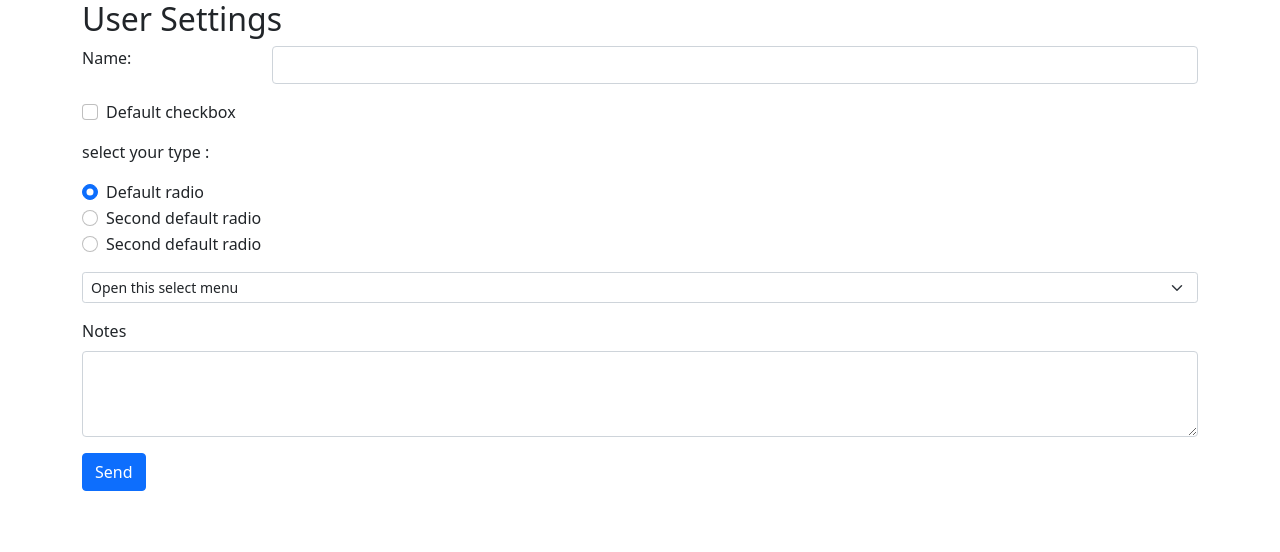
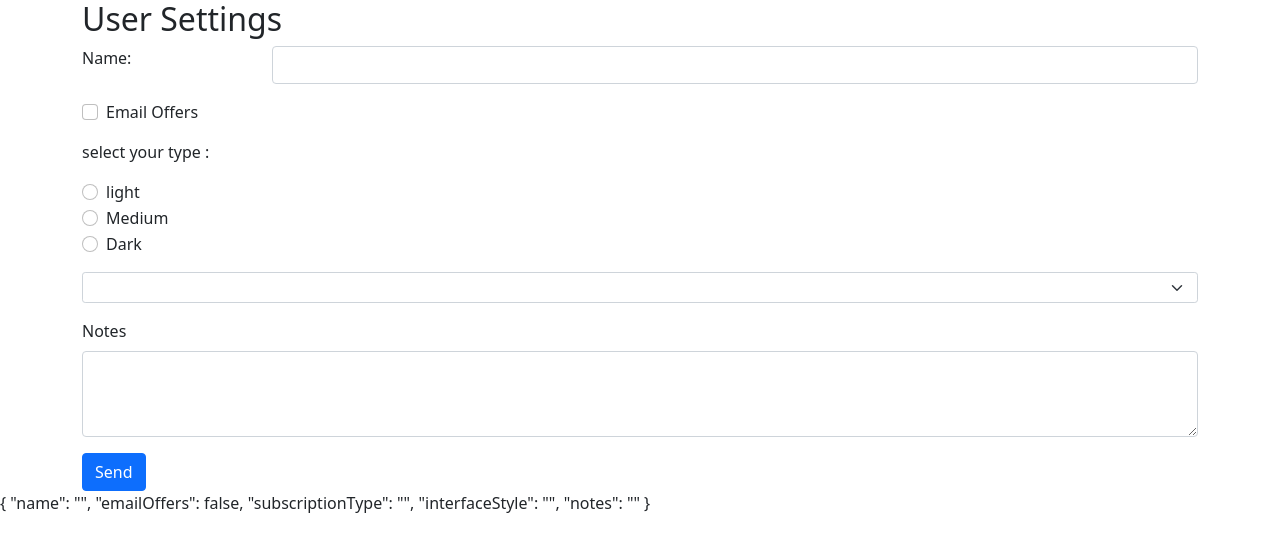
Before and after one commit to hodasalah/angular-form, an Angular app: page / in a window 1280 px wide. Shown: the top 552 px of the page. Built offline with nearby package versions, Linux system fonts and the light colour scheme.

Commit message:
save changes

```diff
--- /dev/null
+++ b/src/app/data/data.service.ts
@@ -0,0 +1,14 @@
+import { Injectable } from '@angular/core';
+import { Observable, of } from 'rxjs';
+import { UserSettings } from './user-settings';
+
+@Injectable({
+  providedIn: 'root'
+})
+export class DataService {
+
+  constructor() { }
+  postDatafromForm(formData: UserSettings): Observable<UserSettings> {
+    return of(formData)
+  }
+}
--- /dev/null
+++ b/src/app/data/user-settings.ts
@@ -0,0 +1,8 @@
+export interface UserSettings {
+  name: string,
+  emailOffers: boolean,
+  interfaceStyle: string,
+  subscriptionType: string,
+  notes: string
+
+}
--- a/src/app/user-settings-form/user-settings-form.component.css
+++ b/src/app/user-settings-form/user-settings-form.component.css
@@ -0,0 +1,8 @@
+/*these classes from ng-model if we want to show messages we had to use properties[valid invalid ..etc]*/
+
+/* .ng-invalid:not(form).ng-touched {
+  border: 1px solid red;
+} */
+.error-field {
+  border: 1px solid red;
+}
--- a/src/app/user-settings-form/user-settings-form.component.html
+++ b/src/app/user-settings-form/user-settings-form.component.html
@@ -1,51 +1,66 @@
 <div class="container">
   <h2>User Settings</h2>
-  <form action="">
+  <!-- <form #form="ngForm" ngNativeValidate> -->
+  <form #form="ngForm" (ngSubmit)="onSubmit(form)">
     <div class="row mb-3">
       <label for="name" class='col-sm-2'>Name:</label>
       <div class="col-sm-10">
-        <input type="text" id="name" class="form-control" name="name">
+        <input type="text" id="name" class="form-control" [class.error-field]='form.submitted && propertyTest.invalid'
+          name="name" [(ngModel)]="userSettings.name" #classTest required #propertyTest='ngModel'
+          (blur)='onBlur(propertyTest)'>
+        <!-- <p>{{classTest.className }}</p>
+        <h2>{{propertyTest.touched}}</h2>
+        <h2>{{propertyTest.pristine}}</h2>
+        <h2>{{propertyTest.valid}}</h2> -->
       </div>
-
+      <!-- this message will appear when input fiel is invalid  -->
+      <!-- <div [hidden]='propertyTest.valid || propertyTest.untouched' class='alert alert-danger'>Enter Avalid Name</div> -->
+      <div [hidden]='!form.submitted || propertyTest.valid' class='alert alert-danger'>Enter Avalid Name</div>
     </div>
 
     <div class="form-check  mb-3">
-      <input class="form-check-input" type="checkbox" value="" id="email-offers">
+      <input class="form-check-input" type="checkbox" value="" name='emailOffers' id="email-offers"
+        [(ngModel)]="userSettings.emailOffers" required>
       <label class="form-check-label" for="email-offers">
-        Default checkbox
+        Email Offers
       </label>
     </div>
     <div class="mb-3">
       <p>select your type :</p>
       <div class="form-check">
-        <input class="form-check-input" type="radio" name="exampleRadios" id="exampleRadios1" value="option1" checked>
-        <label class="form-check-label" for="exampleRadios1">
-          Default radio
+        <input class="form-check-input" type="radio" name="interfaceStyle" id="interfaceStyle1" value="light"
+          [(ngModel)]="userSettings.interfaceStyle">
+        <label class="form-check-label" for="interfaceStyle1">
+          light
         </label>
       </div>
       <div class="form-check">
-        <input class="form-check-input" type="radio" name="exampleRadios" id="exampleRadios2" value="option2">
-        <label class="form-check-label" for="exampleRadios2">
-          Second default radio
+        <input class="form-check-input" type="radio" name="interfaceStyle" id="interfaceStyle2" value="medium"
+          [(ngModel)]="userSettings.interfaceStyle">
+        <label class="form-check-label" for="interfaceStyle2">
+          Medium
         </label>
       </div>
       <div class="form-check">
-        <input class="form-check-input" type="radio" name="exampleRadios" id="exampleRadios2" value="option2">
-        <label class="form-check-label" for="exampleRadios2">
-          Second default radio
+        <input class="form-check-input" type="radio" name="interfaceStyle" id="interfaceStyle3" value="dark"
+          [(ngModel)]="userSettings.interfaceStyle">
+        <label class="form-check-label" for="interfaceStyle3">
+          Dark
         </label>
       </div>
     </div>
-    <select class="form-select form-group form-select-sm mb-3" aria-label=".form-select-lg example">
-      <option selected>Open this select menu</option>
-      <option value="1">One</option>
-      <option value="2">Two</option>
-      <option value="3">Three</option>
+    <select class="form-select form-group form-select-sm mb-3" aria-label=".form-select-lg example"
+      name='subscriptionType' [(ngModel)]="userSettings.subscriptionType">
+      <option selected>Subscription Type</option>
+      <option value="1">Annual</option>
+      <option value="2">Monthly</option>
+      <option value="3">lifeTime</option>
     </select>
     <div class="mb-3">
-      <label for="exampleFormControlTextarea1" class="form-label">Notes</label>
-      <textarea class="form-control" id="exampleFormControlTextarea1" rows="3"></textarea>
+      <label for="notes" class="form-label">Notes</label>
+      <textarea class="form-control" id="notes" rows="3" name='notes' [(ngModel)]="userSettings.notes"></textarea>
     </div>
     <button class="btn btn-primary">Send</button>
   </form>
 </div>
+{{userSettings | json}}
--- a/src/app/user-settings-form/user-settings-form.component.ts
+++ b/src/app/user-settings-form/user-settings-form.component.ts
@@ -1,4 +1,7 @@
 import { Component, OnInit } from '@angular/core';
+import { NgForm, NgModel } from '@angular/forms';
+import { UserSettings } from '../data/user-settings';
+import { DataService } from '../data/data.service';
 
 @Component({
   selector: 'app-user-settings-form',
@@ -6,10 +9,28 @@ import { Component, OnInit } from '@angular/core';
   styleUrls: ['./user-settings-form.component.css']
 })
 export class UserSettingsFormComponent implements OnInit {
+  originalUserSettings: UserSettings = {
+    name: '',
+    emailOffers: false,
+    subscriptionType: '',
+    interfaceStyle: '',
+    notes: ''
 
-  constructor() { }
+  }
+  userSettings = { ...this.originalUserSettings }
+  constructor(private dataService: DataService) { }
+  onSubmit(form: NgForm) {
+    this.dataService.postDatafromForm(form.value).subscribe({
+      next: (data) => { console.log(data) },
+      error: (err) => { console.log(err) }
+    })
+  }
+  onBlur(formField: NgModel) {
+    console.log(formField)
+  }
 
   ngOnInit(): void {
+
   }
 
 }
```
Also changed, not shown: 1 other file (tests, documents, lock files or other folders).
